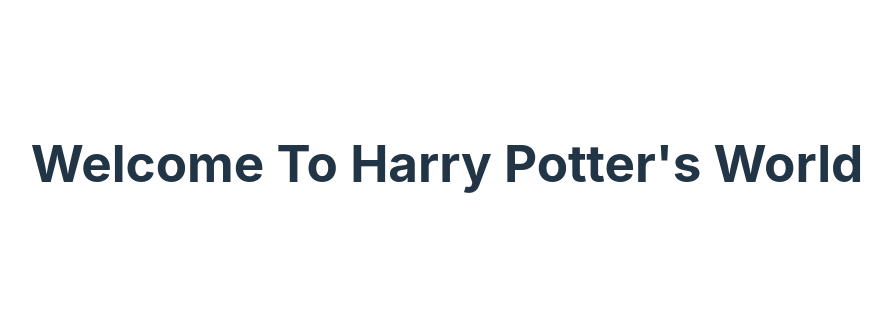
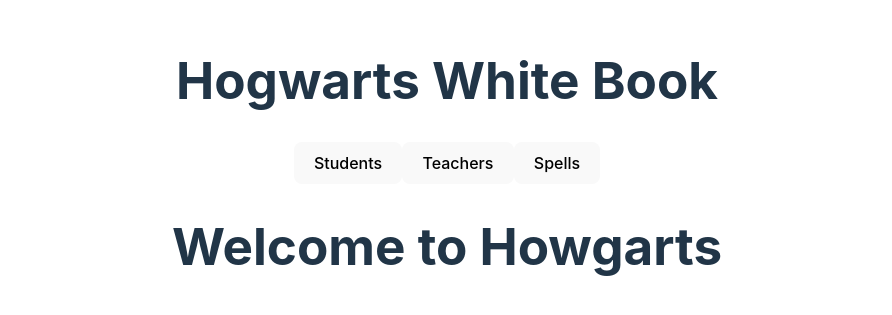
Before and after one commit to NollieChtn6/harry-potter-world, a React (Vite) app: page / in a window 1280 px wide. Shown: the part 237-552 px from the top of the page, without its empty margins (193-1085 px from the left). Built offline with nearby package versions, Linux system fonts and the light colour scheme.

Commit message:
use Layout component as main component in App

```diff
--- a/src/App.tsx
+++ b/src/App.tsx
@@ -1,9 +1,11 @@
+import { Layout } from "./components/Layout/Layout";
+
 import "./App.css";
 
 function App() {
   return (
     <>
-      <h1>Welcome To Harry Potter's World</h1>
+      <Layout />
     </>
   );
 }
```
